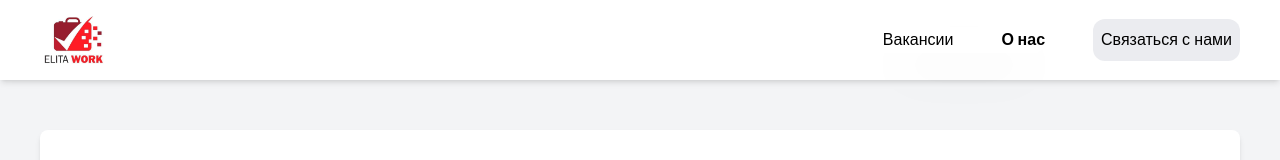
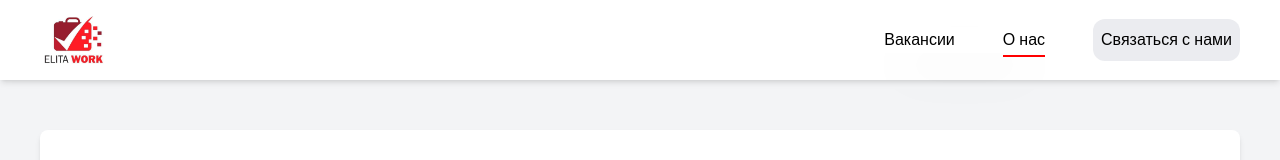
Before and after one commit to GeorgiyIakunenko/elitawork, a Vue app in the folder frontend/: page /about in a window 1280 px wide. Shown: the top 160 px of the page. Built offline with nearby package versions, Linux system fonts and the light colour scheme.

Commit message:
header animations added

```diff
--- a/frontend/src/components/Header.vue
+++ b/frontend/src/components/Header.vue
@@ -17,7 +17,7 @@ const isRouteActive = (routeName, isButton = false) => {
   //console.log(currentRoute, routeName)
 
   if (currentRoute === routeName.toLowerCase()) {
-    return "font-bold ";
+    return "link-active ";
   }
 
   if (isButton) {
@@ -49,23 +49,17 @@ const isRouteActive = (routeName, isButton = false) => {
             <ul
               class="mt-12 flex gap-3 font-medium text-primary-black md:mt-0 md:gap-12"
             >
-              <li>
-                <router-link
-                  :class="isRouteActive('jobs')"
-                  to="/jobs"
-                  @click="CloseMenu"
-                >
+              <li :class="isRouteActive('jobs')" class="relative">
+                <router-link to="/jobs" @click="CloseMenu">
                   Вакансии
                 </router-link>
+                <div class="link__underline"></div>
               </li>
-              <li>
-                <router-link
-                  :class="isRouteActive('about')"
-                  to="/about"
-                  @click="CloseMenu"
-                >
+              <li :class="isRouteActive('about')" class="relative">
+                <router-link class="relative" to="/about" @click="CloseMenu">
                   О нас
                 </router-link>
+                <div class="link__underline"></div>
               </li>
             </ul>
           </nav>
@@ -95,6 +89,24 @@ const isRouteActive = (routeName, isButton = false) => {
 header {
   z-index: 10;
   height: 80px;
+}
+
+.link__underline {
+  position: absolute;
+  width: 0;
+  left: 0;
+  bottom: -4px;
+  height: 2px;
+  background-color: #ff0000;
+  transition: all 0.3s ease-in-out;
+}
+
+li:hover .link__underline {
+  width: 100%;
+}
+
+.link-active .link__underline {
+  width: 100%;
 }
 
 /* Menu burger */
@@ -167,8 +179,8 @@ header {
   .menu ul {
     flex-direction: column;
     justify-content: start;
-    align-items: center;
-    padding: 100px 20px 50px 20px;
+    align-items: start;
+    padding: 100px 20px 50px 50px;
     height: 100%;
     font-size: 40px;
     grid-gap: 55px;
```
